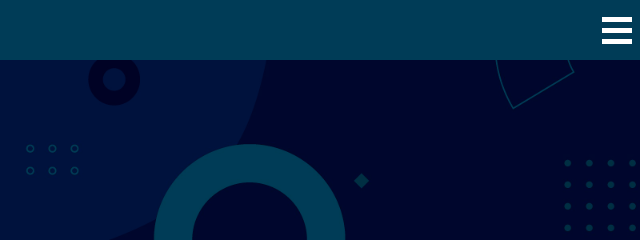
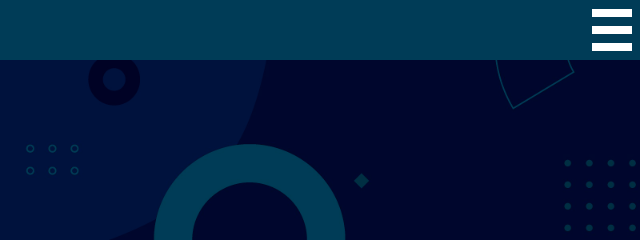
Before and after one commit to JosueVargasZ/Portfolio-template, a plain HTML site: page index.html in a window 1280 px wide. Shown: the top 240 px of the page, 640-1280 px from the left. Drawn offline with nearby package versions, Linux system fonts and the light colour scheme.

Commit message:
navbar changes

```diff
--- a/css/sass/components/_header.scss
+++ b/css/sass/components/_header.scss
@@ -34,19 +34,19 @@ header{
             z-index: 2;
 
             input[type="checkbox"]{
-                margin: 15px 0.50rem 0 0;
-                width: 30px;
-                height: 30px;
+                margin: 10px 0.50rem 0 0;
+                width: 40px;
+                height: 40px;
                 cursor: pointer;
                 opacity: 0;
             }
 
             #toggler{
                 position: absolute;
-                top: 27.5px;
+                top: 26px;
                 right: 0.50rem;
-                width: 30px;
-                height: 5px;
+                width: 40px;
+                height: 8px;
                 display: block;
                 background-color: #ffffff;
                 pointer-events: none;
@@ -57,19 +57,19 @@ header{
                     content: '';
                     position: absolute;
                     display: block;
-                    width: 30px;
-                    height: 5px;
+                    width: 40px;
+                    height: 8px;
                     background-color: #ffffff;
                     pointer-events: none;
                     transition: transform 400ms ease-in-out, top 400ms ease-in-out, background 400ms ease-in-out;
                 }
 
                 &::before{
-                    top: -11px;
+                    top: -17px;
                 }
 
                 &::after{
-                    top: 11px;
+                    top: 17px;
                 }
 
 
@@ -116,7 +116,7 @@ header{
                     display: block;
                     font-family: 'Roboto', sans-serif;
                     color: #ffffff;
-                    font-size: 1.125rem;
+                    font-size: 1.225rem;
                     font-weight: 500;
                     padding: 0 0.50rem;
                     line-height: 30px;
```
Also changed, not shown: css/styles.css.
